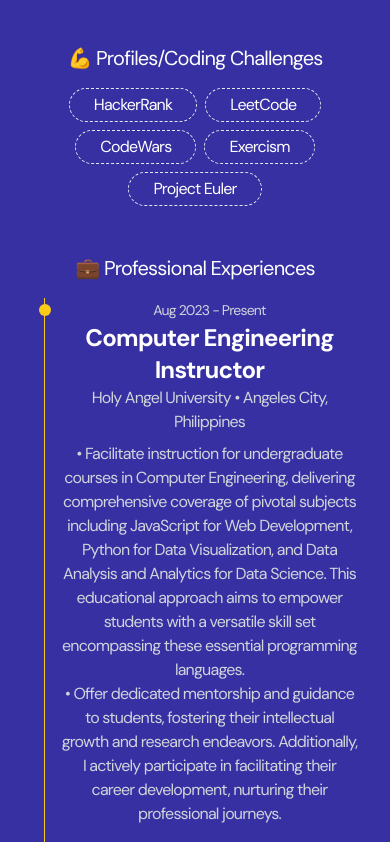
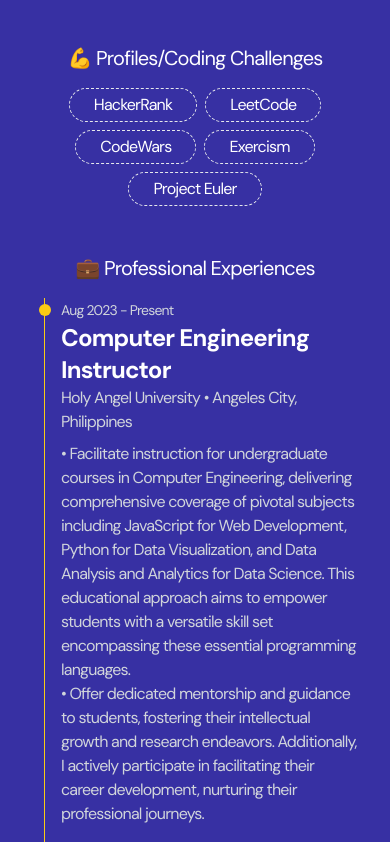
Before and after one commit to noeyislearning/noeyislearning, a Next.js app: page /about in a window 390 px wide. Shown: the part 990-1832 px from the top of the page. Built offline with nearby package versions, Linux system fonts and the light colour scheme.

Commit message:
refactor/ui: add 'w-full' on about page

```diff
--- a/app/about/page.tsx
+++ b/app/about/page.tsx
@@ -1,6 +1,7 @@
 "use client";
 import React from "react";
 import Link from "next/link";
+import Image from "next/image";
 
 /** Redux related */
 import type { Social } from "@/redux/socials/reducer";
@@ -19,7 +20,7 @@ export default function AboutPage() {
   return (
     <div className="p-8 md:p-8 lg:p-16 mx-auto w-full h-full flex flex-col items-center">
       <div className="pb-24 flex flex-row w-full max-w-5xl justify-between items-center">
-        <div className="flex flex-col gap-4 text-center md:text-start lg:text-start items-center md:items-start lg:items-start">
+        <div className="flex flex-col w-full gap-4 text-center md:text-start lg:text-start items-center md:items-start lg:items-start">
 
           {/* Introduction */}
           <h3 className="pt-8 max-w-lg text-xl leading-6">
@@ -58,7 +59,7 @@ export default function AboutPage() {
 
           {/* Experiences */}
           <div className="pt-8 text-xl">💼 Professional Experiences</div>
-          <ol className="relative ml-3 border-l border-yellow-400">
+          <ol className="relative ml-3 border-l border-yellow-400 flex flex-col text-start items-start">
             {exps.map((exp, index) => (
               <li key={exp.id} className={`ml-4 ${index !== exps.length - 1 ? 'mb-10' : 'mb-2'}`}>
                 <div className="absolute w-3 h-3 bg-yellow-400 rounded-full mt-1.5 -left-1.5"></div>
```
